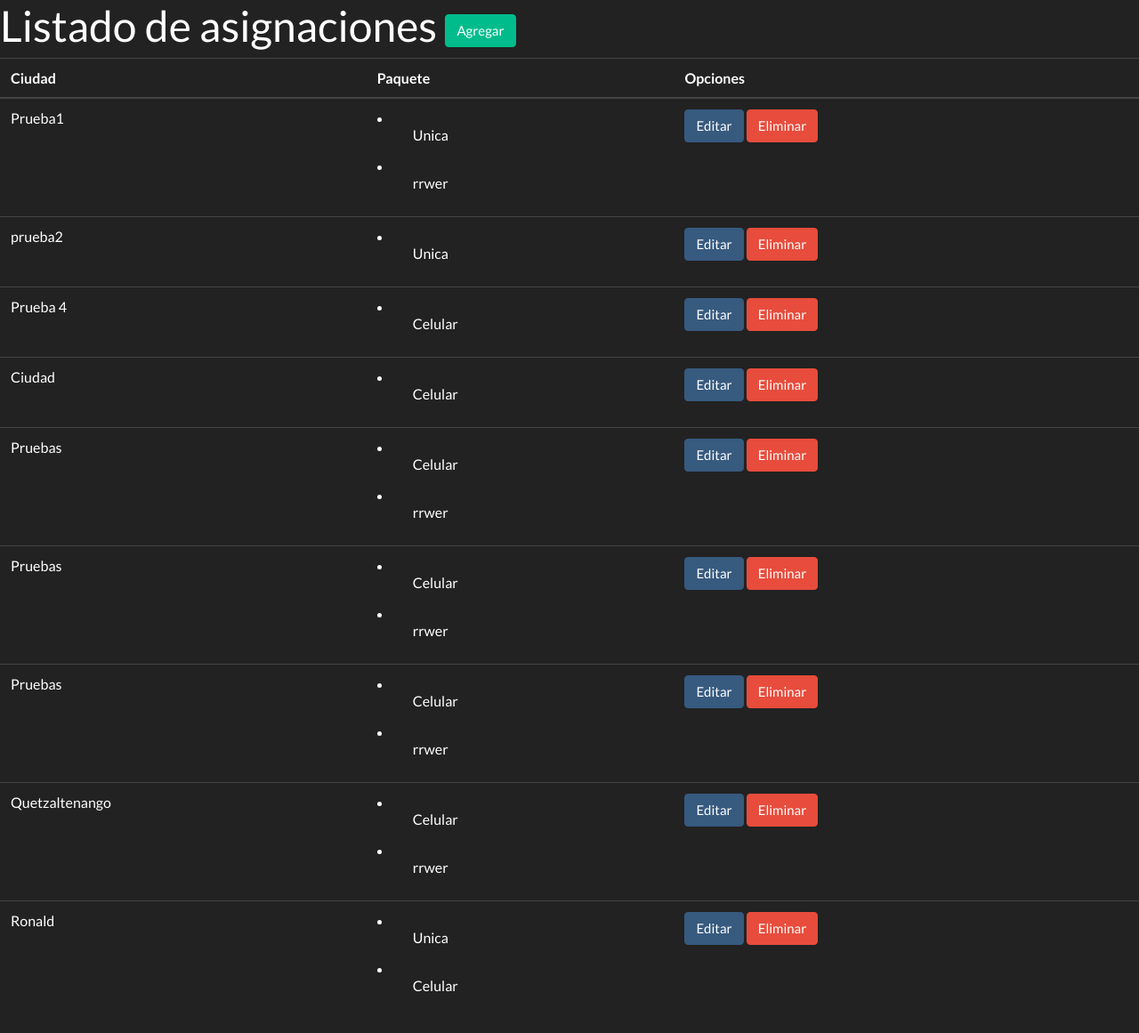
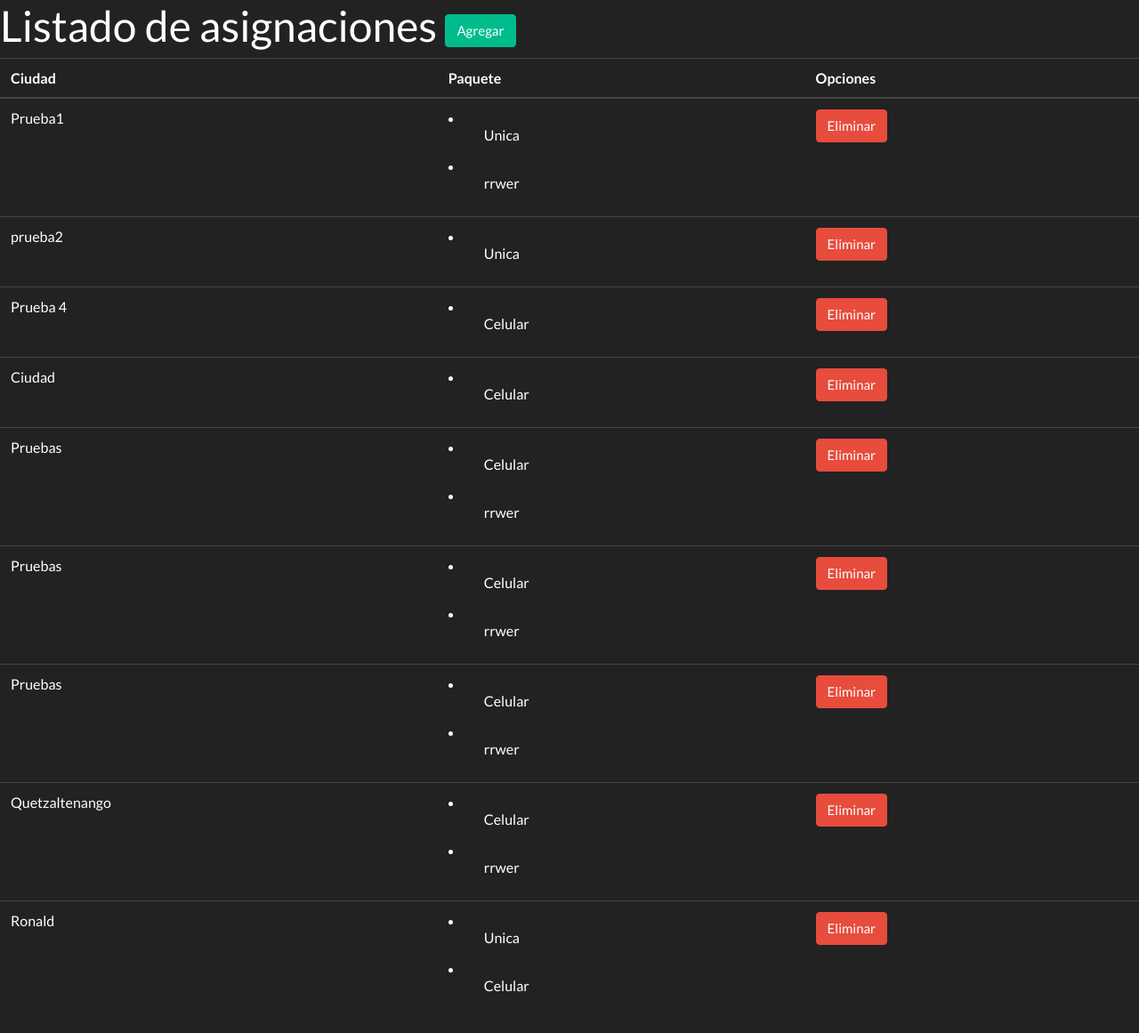
Before and after one commit to andiiuw/cinepolis, a Django app: page /ciudad/lista/ in a window 1280 px wide. Shown: the part 113-1274 px from the top of the page at 89% size. Run offline with Django 3.2, Linux system fonts and the light colour scheme; a user stored in the database is signed in; data comes from the database, SQL or seed files in the repository; both versions use the stored data as it was after the commit; parts of the project's set-up code (start-up, migrations or seed data) failed here and were passed over; some libraries are stand-ins or nearby versions.

Commit message:
final final

```diff
--- a/entrega/templates/entrega/ciudad_list.html
+++ b/entrega/templates/entrega/ciudad_list.html
@@ -31,7 +31,7 @@
     </td>
 
     <td>
-<a href="{% url 'ciudad_edit' pk=ciudad.pk %}"><button type="button" class="btn btn-primary">Editar</button></a>
+
 <a href="{% url 'ciudad_remove' pk=ciudad.pk %}"><button type="button" class="btn btn-danger">Eliminar</button></a>
   </td>
 
```
Also changed, not shown: db.sqlite3.
